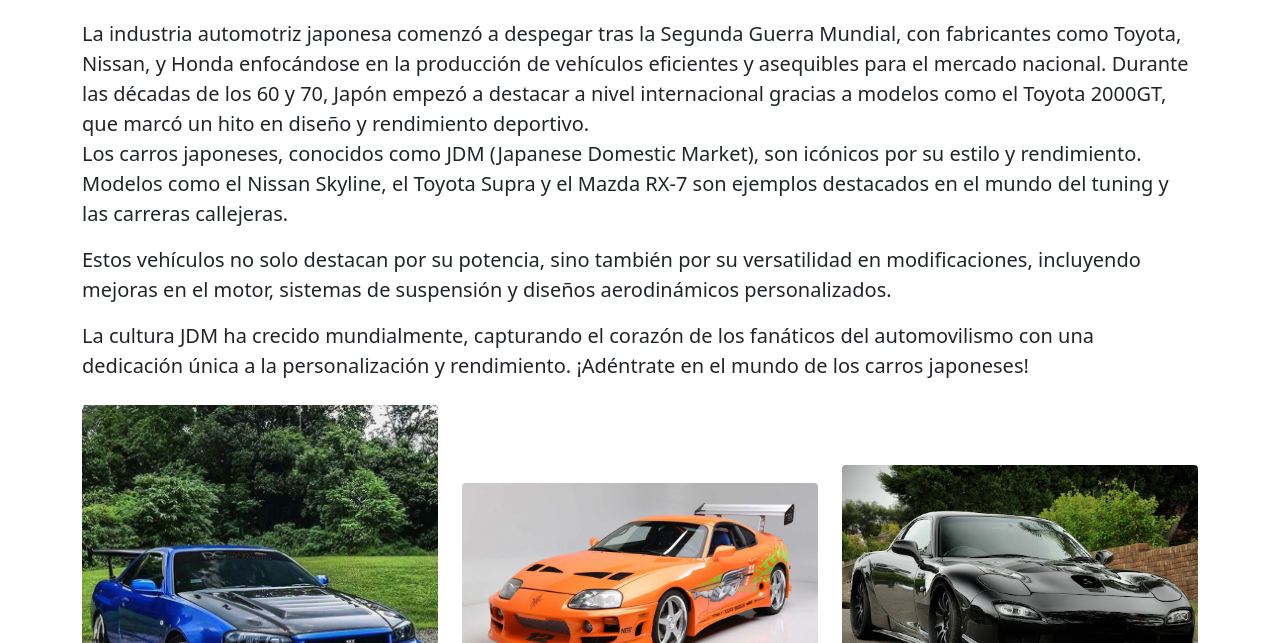
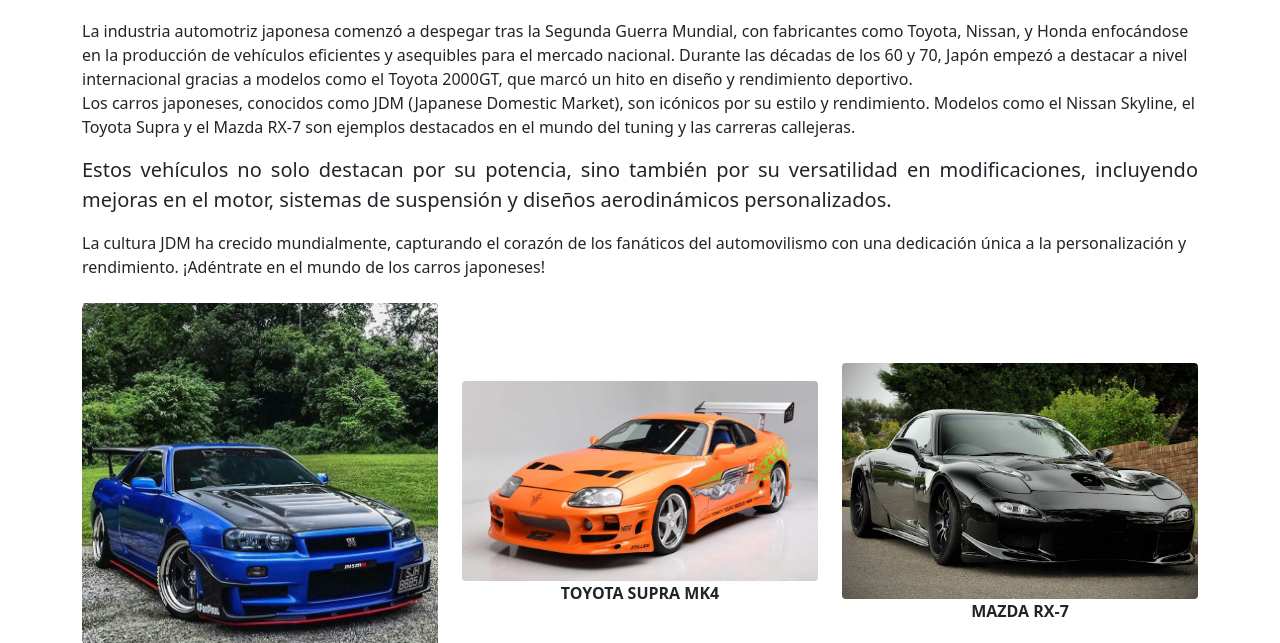
Before and after one commit to nestorgarciac/Laboratorio6, a plain HTML site: page pagina1.html in a window 1280 px wide. Shown: the part 157-800 px from the top of the page. Drawn offline with nearby package versions, Linux system fonts and the light colour scheme.

Commit message:
Agregué contenido a la página 1, modifiqué texto + agregué animaciones fade out + link de información de auto

```diff
--- a/css/styles.css
+++ b/css/styles.css
@@ -12,3 +12,11 @@
     border-radius: 5px;
     padding: 5px 10px;
 }
+
+/* Leija */
+.animate-fade-out {
+    transition: opacity 0.5s ease-out;
+}
+.animate-fade-out:hover {
+    opacity: 0.5;
+}
--- a/pagina1.html
+++ b/pagina1.html
@@ -26,34 +26,41 @@
         </nav>
     </header>
 
+    <!-- Leija: Edit text format + animation fade out + link cars -->
     <main class="container mt-5">
         <h1 class="text-center text-primary">JDM - Japanese Domestic Market</h1>
-        <p class="fs-5 mt-4 text-justify">
+        <p class="fs-5 mt-4 text-justify" style="text-align: justify;"></p>
             La industria automotriz japonesa comenzó a despegar tras la Segunda Guerra Mundial, con fabricantes como Toyota, Nissan, y Honda enfocándose en la producción de vehículos eficientes y asequibles para el mercado nacional. Durante las décadas de los 60 y 70, Japón empezó a destacar a nivel internacional gracias a modelos como el Toyota 2000GT, que marcó un hito en diseño y rendimiento deportivo.<br>
             Los carros japoneses, conocidos como JDM (Japanese Domestic Market), son icónicos por su estilo y rendimiento. Modelos como el Nissan Skyline, el Toyota Supra y el Mazda RX-7 son ejemplos destacados en el mundo del tuning y las carreras callejeras.
         </p>
-        <p class="fs-5 text-justify">
+        <p class="fs-5 text-justify" style="text-align: justify;">
             Estos vehículos no solo destacan por su potencia, sino también por su versatilidad en modificaciones, incluyendo mejoras en el motor, sistemas de suspensión y diseños aerodinámicos personalizados.
         </p>
-        <p class="fs-5 text-justify">
+        <p class="fs-5 text-justify" style="text-align: justify;"></p>
             La cultura JDM ha crecido mundialmente, capturando el corazón de los fanáticos del automovilismo con una dedicación única a la personalización y rendimiento. ¡Adéntrate en el mundo de los carros japoneses!
         </p>
         <div class="row mt-4">
             <div class="col-md-4 d-flex flex-column align-items-center justify-content-center">
-                <img src="img/skyline.jpg" class="img-fluid rounded mx-auto d-block" alt="Nissan Skyline">
+                <a href="https://en.wikipedia.org/wiki/Nissan_Skyline_GT-R" target="_blank">
+                    <img src="img/skyline.jpg" class="img-fluid rounded mx-auto d-block animate-fade-out" alt="Nissan Skyline">
+                </a>
                 <p class="text-center"> <strong>NISSAN SKYLINE R34</strong></p>
             </div>
             <div class="col-md-4 d-flex flex-column align-items-center justify-content-center">
-                <img src="img/supra.jpg" class="img-fluid rounded mx-auto d-block" alt="Toyota Supra">
+                <a href="https://en.wikipedia.org/wiki/Toyota_Supra" target="_blank">
+                    <img src="img/supra.jpg" class="img-fluid rounded mx-auto d-block animate-fade-out" alt="Toyota Supra">
+                </a>
                 <p class="text-center"> <strong>TOYOTA SUPRA MK4</strong></p>
             </div>
             <div class="col-md-4 d-flex flex-column align-items-center justify-content-center">
-                <img src="img/rx7.jpg" class="img-fluid rounded mx-auto d-block" alt="Mazda RX-7">
+                <a href="https://en.wikipedia.org/wiki/Mazda_RX-7" target="_blank">
+                    <img src="img/rx7.jpg" class="img-fluid rounded mx-auto d-block animate-fade-out" alt="Mazda RX-7">
+                </a>
                 <p class="text-center"> <strong>MAZDA RX-7</strong></p>
             </div>
         </div>
+    </main>
 
-    </main>
     <footer class="text-center mt-5">
         <p>&copy; 2025 AWMotorsports. Todos los derechos reservados.</p>
     </footer>
```
Also changed, not shown: 1822271.txt (added).
